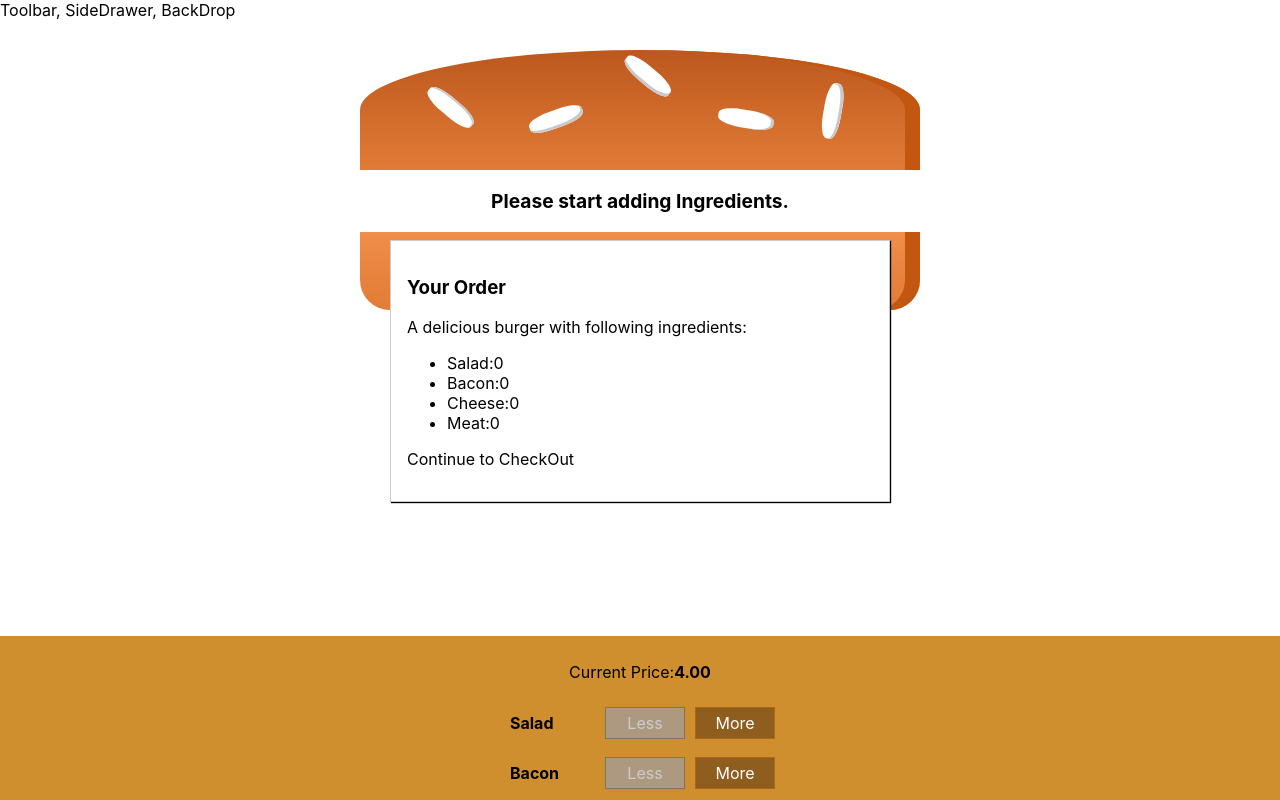
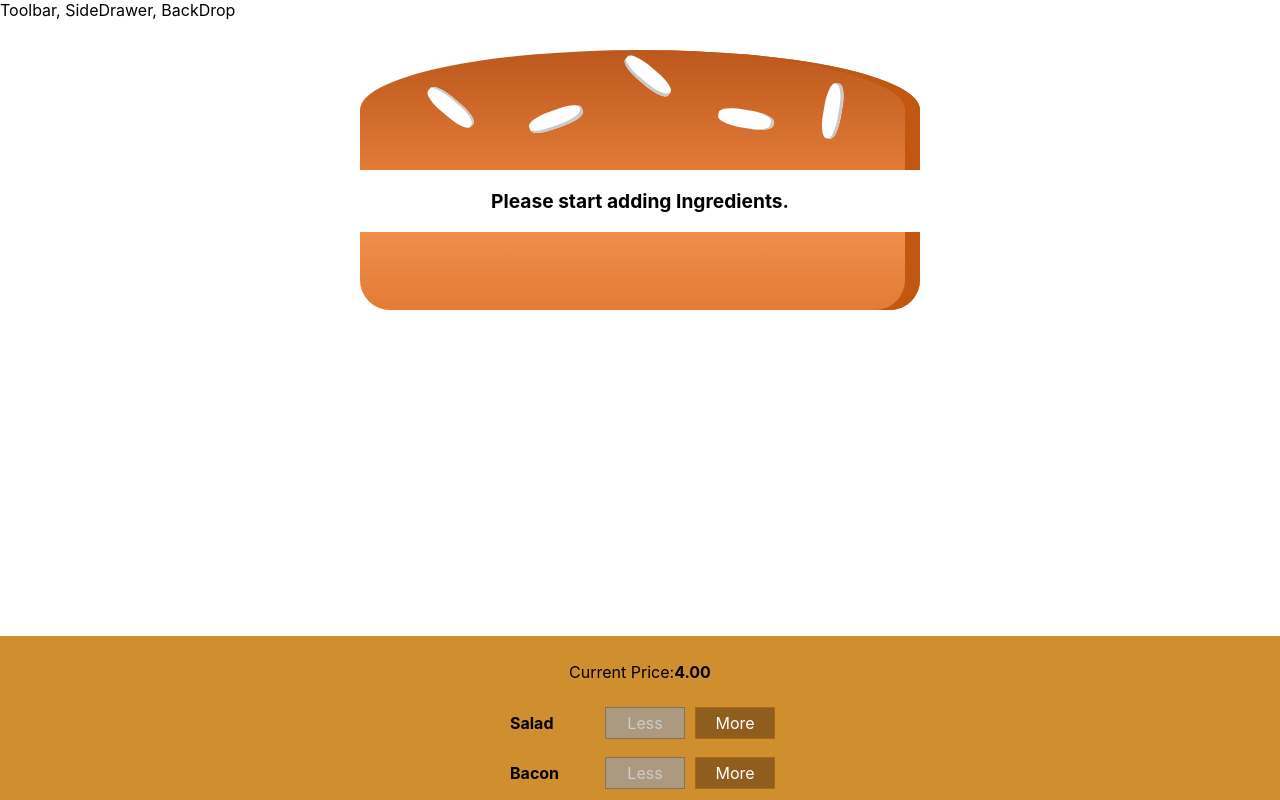
Before and after one commit to Mayankipsa/burger-builder, a React (Create React App) app: page / in a window 1280 px wide. Shown: the top 800 px of the page. Built offline with nearby package versions, Linux system fonts and the light colour scheme.

Commit message:
138. Showing & Hiding the Modal (with Animation!)

```diff
--- a/src/components/Burger/BuildControls/BuildControls.js
+++ b/src/components/Burger/BuildControls/BuildControls.js
@@ -23,6 +23,7 @@
         <button
             className={styles.OrderButton}
             disabled={!props.purchasable}
+            onClick={props.ordered}
         >ORDER NOW</button>
     </div>
 );
--- a/src/components/UI/Modal/Modal.js
+++ b/src/components/UI/Modal/Modal.js
@@ -2,8 +2,14 @@
 import styles from './Modal.module.css';
 
 const modal = (props) => {
+
     return (
-        <div className={styles.Modal}>
+        <div
+            className={styles.Modal}
+            style={{
+                transform: props.show ? 'translateY(0)' : 'translateY(-100vh)',
+                opacity: props.show ? '1' : '0'
+            }}>
             {props.children}
         </div>
     );
--- a/src/containers/BurgerBuilder/BurgerBuilder.js
+++ b/src/containers/BurgerBuilder/BurgerBuilder.js
@@ -25,7 +25,8 @@
             meat: 0
         },
         totalPrice: 4,
-        purchasable: false
+        purchasable: false,
+        purchasing: false
     };
 
     updatePurchaseState = (updatedIngredients) => {
@@ -83,6 +84,11 @@
         });
         this.updatePurchaseState(updatedIngredients);
     };
+
+    purchaseHandler = () => {
+        this.setState({ purchasing: true })
+    };
+
     render() {
         const disabledInfo = {
             ...this.state.ingredients
@@ -92,8 +98,8 @@
         }
         return (
             <Auxillary>
-                <Modal >
-                <OrderSummary
+                <Modal show={this.state.purchasing}>
+                    <OrderSummary
                         ingredients={this.state.ingredients} />
                 </Modal>
                 <Burger ingredients={this.state.ingredients}></Burger>
@@ -102,6 +108,7 @@
                     ingredientAdded={this.addIngredientHandler}
                     disabled={disabledInfo}
                     purchasable={this.state.purchasable}
+                    ordered={this.purchaseHandler}
                     price={this.state.totalPrice}
                 />
             </Auxillary>
@@ -109,4 +116,6 @@
     }
 }
 
+
+
 export default BurgerBuilder;
```
